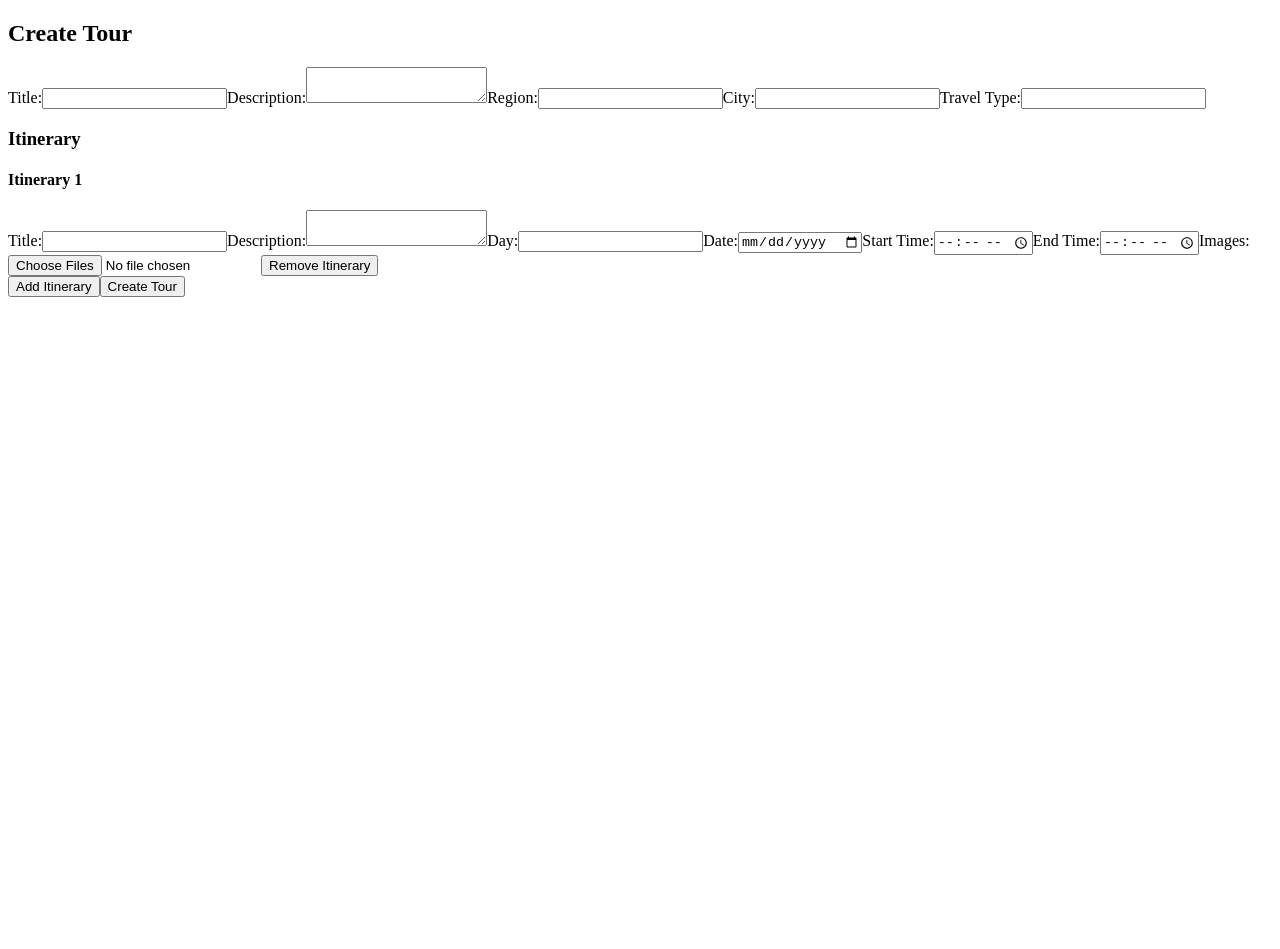
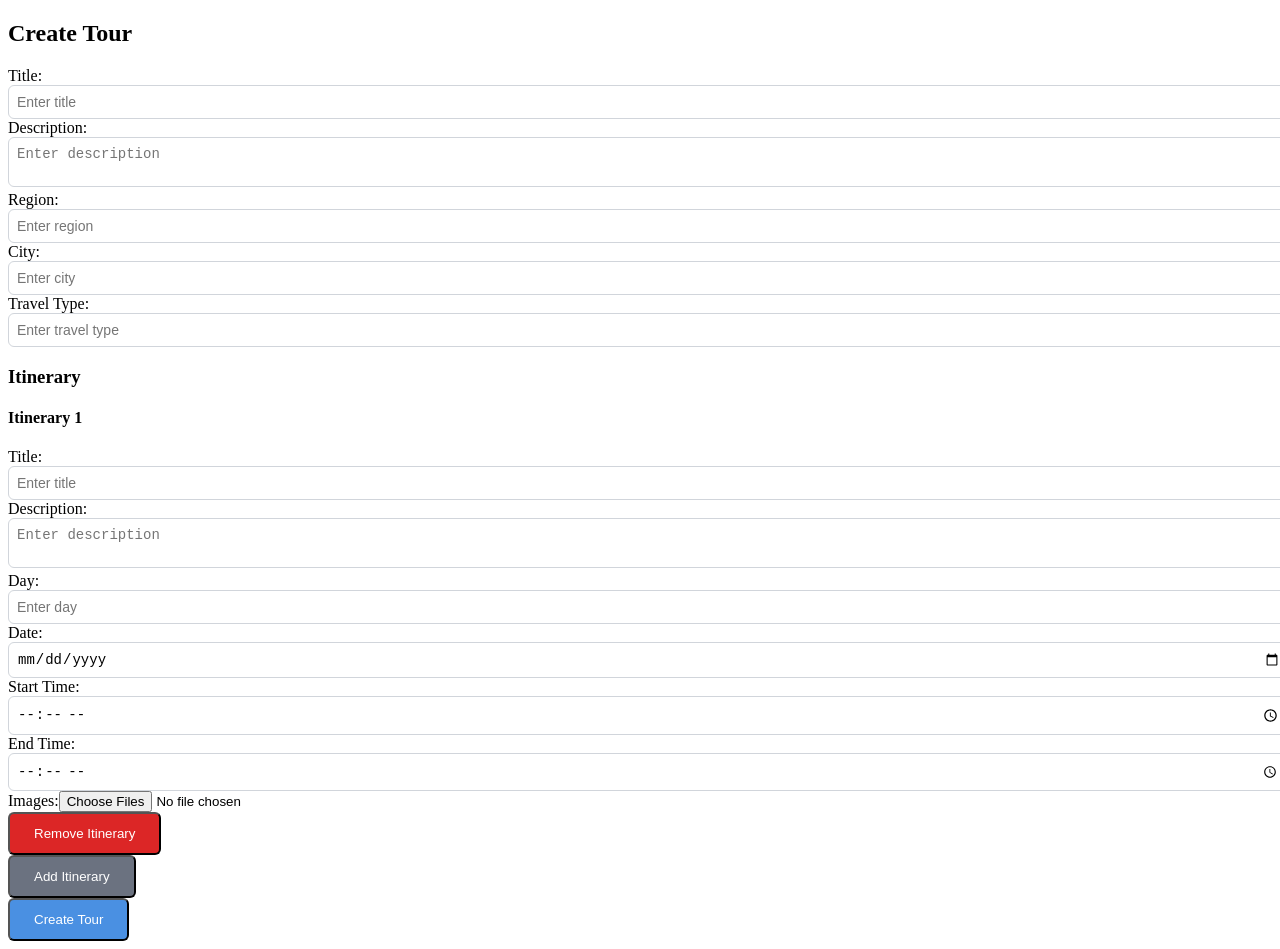
Before and after one commit to WilsonkwSheng/tour_vue, a Vue app: page /create_tours in a window 1280 px wide. Before the commit the page ends 800 px from the top, so only its background shows below. Built offline with nearby package versions, Linux system fonts and the light colour scheme.

Commit message:
Add basic styling for create tour form

```diff
--- a/src/components/CreateTour.vue
+++ b/src/components/CreateTour.vue
@@ -1,48 +1,73 @@
 <template>
-  <div>
+  <div class="container mx-auto py-8">
     <error-message :message="errorMessage" :is-visible="showErrorMessage" />
-  </div>
-  <div>
-    <h2>Create Tour</h2>
-    <form @submit.prevent="createTour">
-      <label for="title">Title:</label>
-      <input type="text" id="title" v-model="tour.title" required>
-
-      <label for="description">Description:</label>
-      <textarea id="description" v-model="tour.description" required></textarea>
-
-      <label for="region">Region:</label>
-      <input type="text" id="region" v-model="tour.region" required>
-
-      <label for="city">City:</label>
-      <input type="text" id="city" v-model="tour.city" required>
-
-      <label for="travel_type">Travel Type:</label>
-      <input type="text" id="travel_type" v-model="tour.travel_type" required>
-
-      <h3>Itinerary</h3>
-      <div v-for="(itinerary, index) in tour.itineraries_attributes" :key="index">
-        <h4>Itinerary {{ index + 1 }}</h4>
-        <label for="title">Title:</label>
-        <input type="text" v-model="itinerary.title" required>
-        <label for="description">Description:</label>
-        <textarea v-model="itinerary.description" required></textarea>
-        <label for="day">Day:</label>
-        <input type="text" v-model="itinerary.day" required>
-        <label for="date">Date:</label>
-        <input type="date" v-model="itinerary.date" required>
-        <label for="start_at">Start Time:</label>
-        <input type="time" v-model="itinerary.start_at" required>
-        <label for="end_at">End Time:</label>
-        <input type="time" v-model="itinerary.end_at" required>
-        <label for="images">Images:</label>
-        <input type="file" id="images" @change="handleFileUpload($event, index)" multiple accept="image/*">
-        <button type="button" @click="removeItinerary(index)">Remove Itinerary</button>
-      </div>
-      <button type="button" @click="addItinerary">Add Itinerary</button>
-
-      <button type="submit">Create Tour</button>
-    </form>
+    <div>
+      <h2 class="text-3xl font-bold mb-8">Create Tour</h2>
+      <form @submit.prevent="createTour" class="max-w-md mx-auto">
+        <div class="mb-4">
+          <label for="title" class="block text-sm font-semibold">Title:</label>
+          <input type="text" id="title" v-model="tour.title" required class="input" placeholder="Enter title">
+        </div>
+        <div class="mb-4">
+          <label for="description" class="block text-sm font-semibold">Description:</label>
+          <textarea id="description" v-model="tour.description" required class="input" placeholder="Enter description"></textarea>
+        </div>
+        <div class="grid grid-cols-1 md:grid-cols-2 gap-4">
+          <div class="mb-4">
+            <label for="region" class="block text-sm font-semibold">Region:</label>
+            <input type="text" id="region" v-model="tour.region" required class="input" placeholder="Enter region">
+          </div>
+          <div class="mb-4">
+            <label for="city" class="block text-sm font-semibold">City:</label>
+            <input type="text" id="city" v-model="tour.city" required class="input" placeholder="Enter city">
+          </div>
+        </div>
+        <div class="mb-4">
+          <label for="travel_type" class="block text-sm font-semibold">Travel Type:</label>
+          <input type="text" id="travel_type" v-model="tour.travel_type" required class="input" placeholder="Enter travel type">
+        </div>
+        <h3 class="text-xl font-semibold mb-4">Itinerary</h3>
+        <div v-for="(itinerary, index) in tour.itineraries_attributes" :key="index" class="border border-gray-200 p-4 rounded-lg mb-4">
+          <h4 class="text-lg font-semibold mb-2">Itinerary {{ index + 1 }}</h4>
+          <div class="grid grid-cols-1 md:grid-cols-2 gap-4">
+            <div>
+              <label for="title" class="block text-sm font-semibold">Title:</label>
+              <input type="text" v-model="itinerary.title" required class="input" placeholder="Enter title">
+            </div>
+            <div>
+              <label for="description" class="block text-sm font-semibold">Description:</label>
+              <textarea v-model="itinerary.description" required class="input" placeholder="Enter description"></textarea>
+            </div>
+            <div>
+              <label for="day" class="block text-sm font-semibold">Day:</label>
+              <input type="text" v-model="itinerary.day" required class="input" placeholder="Enter day">
+            </div>
+            <div>
+              <label for="date" class="block text-sm font-semibold">Date:</label>
+              <input type="date" v-model="itinerary.date" required class="input">
+            </div>
+            <div>
+              <label for="start_at" class="block text-sm font-semibold">Start Time:</label>
+              <input type="time" v-model="itinerary.start_at" required class="input">
+            </div>
+            <div>
+              <label for="end_at" class="block text-sm font-semibold">End Time:</label>
+              <input type="time" v-model="itinerary.end_at" required class="input">
+            </div>
+            <div>
+              <label for="images" class="block text-sm font-semibold">Images:</label>
+              <input type="file" id="images" @change="handleFileUpload($event, index)" multiple accept="image/*">
+            </div>
+            <div class="flex items-center justify-between">
+              <button type="button" @click="removeItinerary(index)" class="btn btn-danger">Remove Itinerary</button>
+            </div>
+          </div>
+        </div>
+        <button type="button" @click="addItinerary" class="btn btn-secondary">Add Itinerary</button>
+        <div class="mb-3"></div>
+        <button type="submit" class="btn btn-primary">Create Tour</button>
+      </form>
+    </div>
   </div>
 </template>
 
@@ -139,4 +164,45 @@ export default {
 </script>
 
 <style scoped>
+.input {
+  border: 1px solid #d1d5db;
+  border-radius: 0.375rem;
+  padding: 0.5rem;
+  width: 100%;
+  font-size: 0.875rem;
+}
+
+.btn {
+  padding: 0.75rem 1.5rem;
+  border-radius: 0.375rem;
+  cursor: pointer;
+  transition: background-color 0.3s;
+}
+
+.btn-primary {
+  background-color: #4a90e2;
+  color: #fff;
+}
+
+.btn-secondary {
+  background-color: #6b7280;
+  color: #fff;
+}
+
+.btn-danger {
+  background-color: #dc2626;
+  color: #fff;
+}
+
+.btn:hover {
+  background-color: #3b82f6;
+}
+
+.btn-secondary:hover {
+  background-color: #4b5563;
+}
+
+.btn-danger:hover {
+  background-color: #c53030;
+}
 </style>
```
